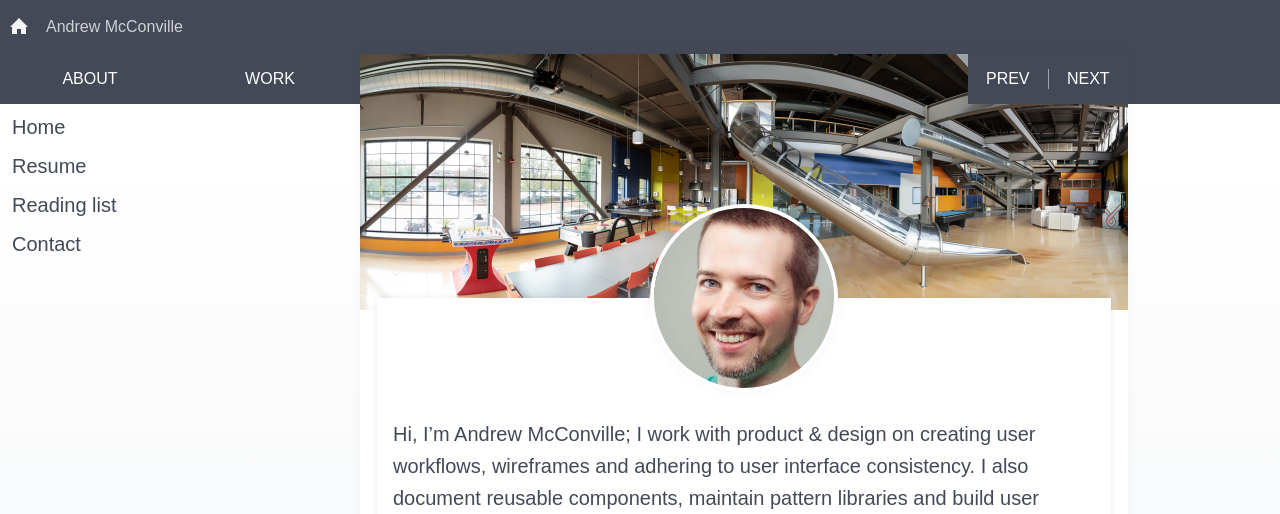
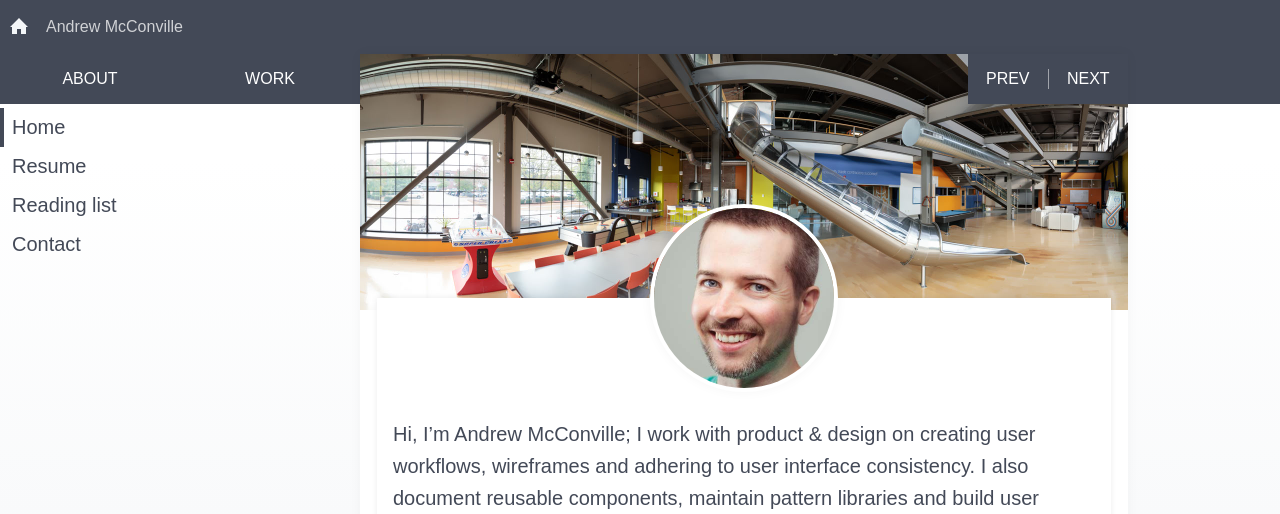
Before and after one commit to andrewmcconville/angular4-portfolio, an Angular app: page /home in a window 1280 px wide. Shown: the top 514 px of the page. Built offline with nearby package versions, Linux system fonts and the light colour scheme; a web font is replaced by a local one.

Commit message:
adds border to menu active state

```diff
--- a/src/app/styles/_list-view.scss
+++ b/src/app/styles/_list-view.scss
@@ -17,7 +17,7 @@
 }
 
 .list-view__list {
-	padding: 4px 0 200px 4px;
+	padding: 4px 0 200px 0;
 
 	@media(max-width: 719px) {
 		background-color: $slate-50;
@@ -30,17 +30,19 @@
 }
 
 .list-view__link {
+	border-left: 4px solid transparent;
 	cursor: pointer;
 	padding: 8px 64px 8px 8px;
-	transition: background-color 240ms ease-in-out;
+	transition: 160ms ease-in-out;
 
 	&:focus {
-		outline: 1px solid orange;
-		outline-offset: -2px;
+		border-left-color: $slate-500;
 	}
 }
 
 .list-view__link--active {
+	border-left-color: $slate-500;
+
 	.list-view__name {
 		color: rgba(0, 0, 0, .8);
 	}
--- a/src/app/styles/_reset.scss
+++ b/src/app/styles/_reset.scss
@@ -15,8 +15,7 @@ a {
     text-decoration: none;
 
     &:focus {
-        outline: 1px solid orange;
-        outline-offset: -2px;
+        outline: none;
     }
 }
 
@@ -41,8 +40,7 @@ button {
     text-transform: uppercase;
 
     &:focus {
-        outline: 1px solid orange;
-        outline-offset: -2px;
+        outline: none;
     }
 
     &:hover {
--- a/src/app/work-list/work-list.component.html
+++ b/src/app/work-list/work-list.component.html
@@ -11,7 +11,6 @@
                 <div class="list-view__poster flex-noshrink" [style.backgroundPosition]="'0 -' + i * 80 + 'px'"></div>
                 <div class="live-view__copy flex flex-col flex-center-start">
                     <p class="list-view__name">{{work.name}}</p>
-                    <!-- <p class="list-view__excerpt">{{work.excerpt}}</p> -->
                 </div>
             </a>
         </li>
```
